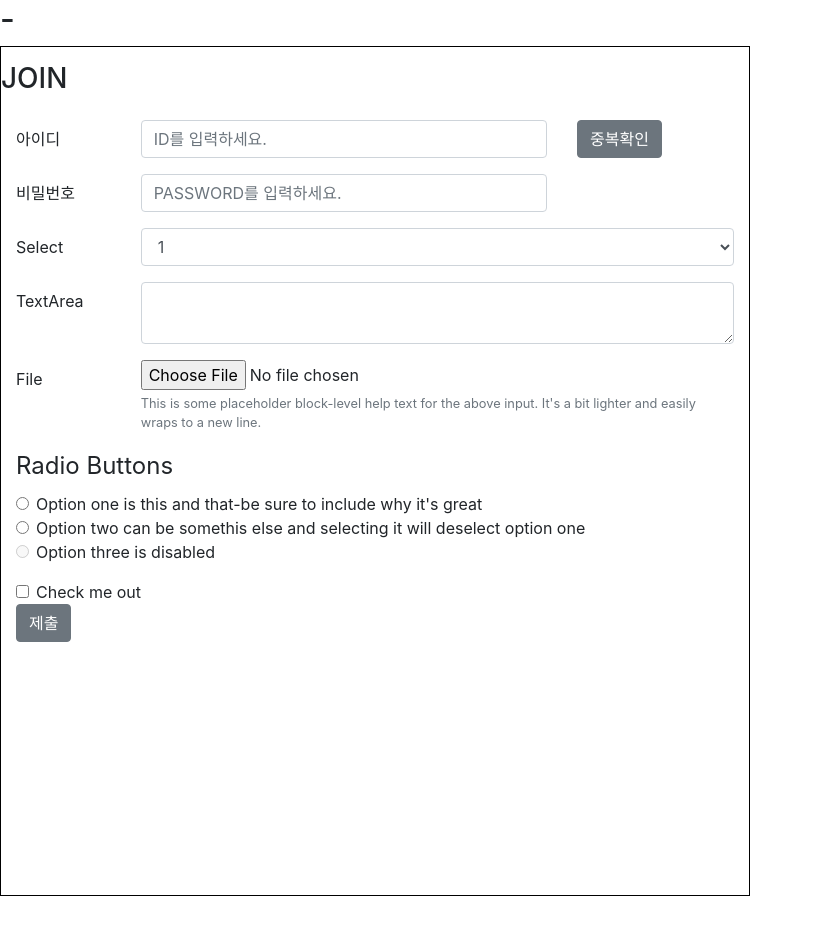
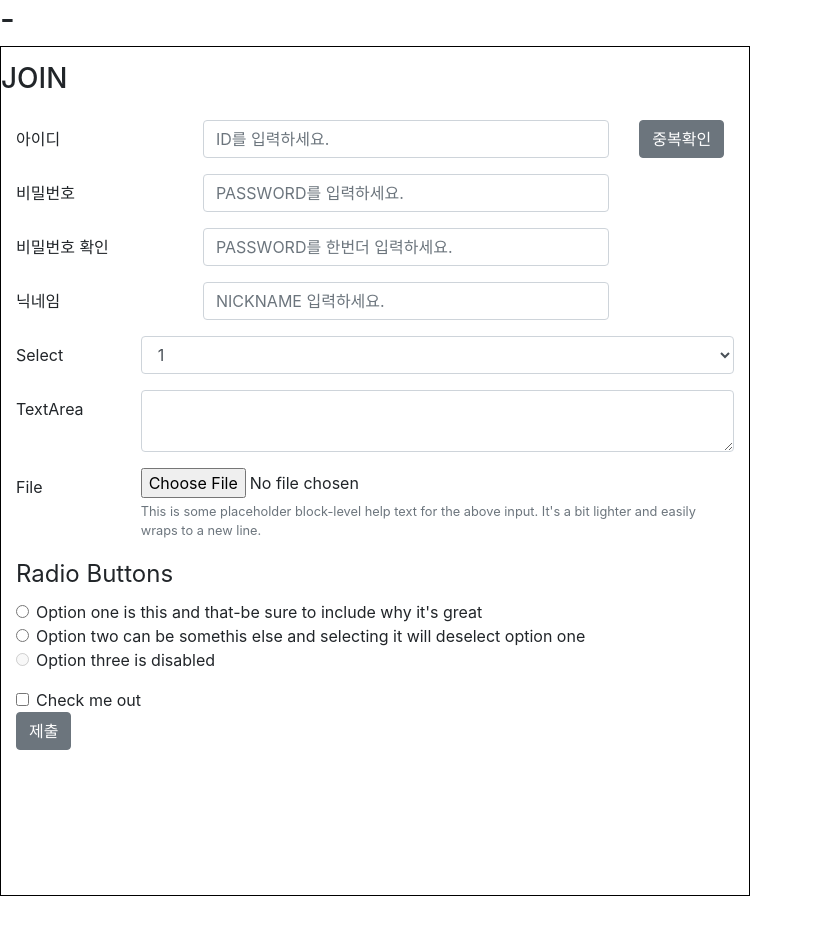
Before and after one commit to hanhee-kim/MBTIsland_front, a React (Create React App) app: page / in a window 1280 px wide. Shown: the top 934 px of the page, without its empty margins (0-813 px from the left). Built offline with nearby package versions, Linux system fonts and the light colour scheme.

Commit message:
join ...

```diff
--- a/src/component/Join.js
+++ b/src/component/Join.js
@@ -23,7 +23,7 @@ const Join = () => {
           <h3>JOIN</h3>
         </FormGroup>
         <FormGroup row>
-          <Label for="join_id" sm={2}>
+          <Label for="join_id" sm={3}>
             아이디
           </Label>
           <Col sm={7}>
@@ -39,7 +39,7 @@ const Join = () => {
           </Col>
         </FormGroup>
         <FormGroup row>
-          <Label for="join_password" sm={2}>
+          <Label for="join_password" sm={3}>
             비밀번호
           </Label>
           <Col sm={7}>
@@ -48,6 +48,32 @@ const Join = () => {
               name="join_password"
               id="join_password"
               placeholder="PASSWORD를 입력하세요."
+            />
+          </Col>
+        </FormGroup>
+        <FormGroup row>
+          <Label for="join_password_check" sm={3}>
+            비밀번호 확인
+          </Label>
+          <Col sm={7}>
+            <Input
+              type="password"
+              name="join_password_check"
+              id="join_password_check"
+              placeholder="PASSWORD를 한번더 입력하세요."
+            />
+          </Col>
+        </FormGroup>
+        <FormGroup row>
+          <Label for="join_nick" sm={3}>
+            닉네임
+          </Label>
+          <Col sm={7}>
+            <Input
+              type="password"
+              name="join_nick"
+              id="join_nick"
+              placeholder="NICKNAME 입력하세요."
             />
           </Col>
         </FormGroup>
```
